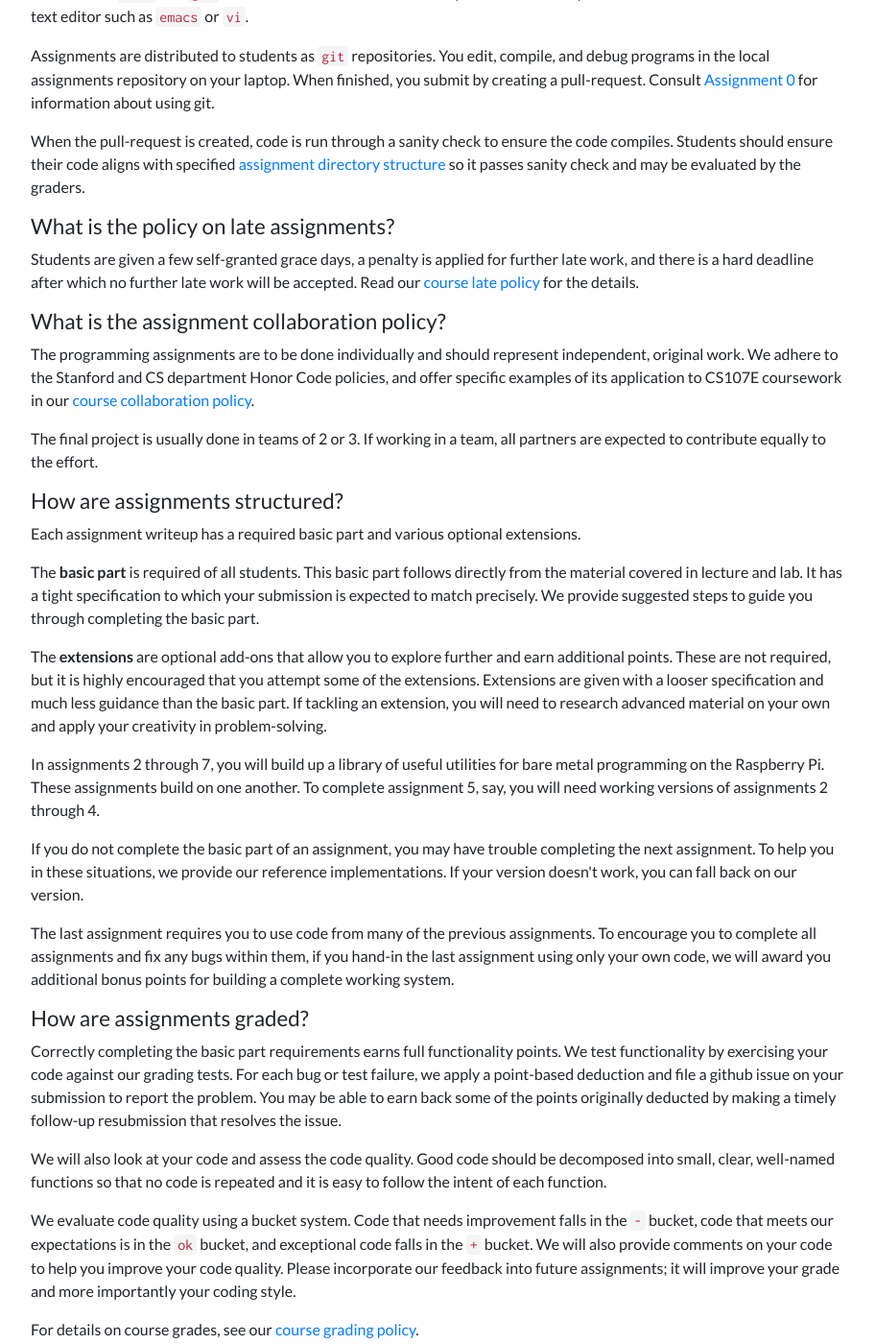
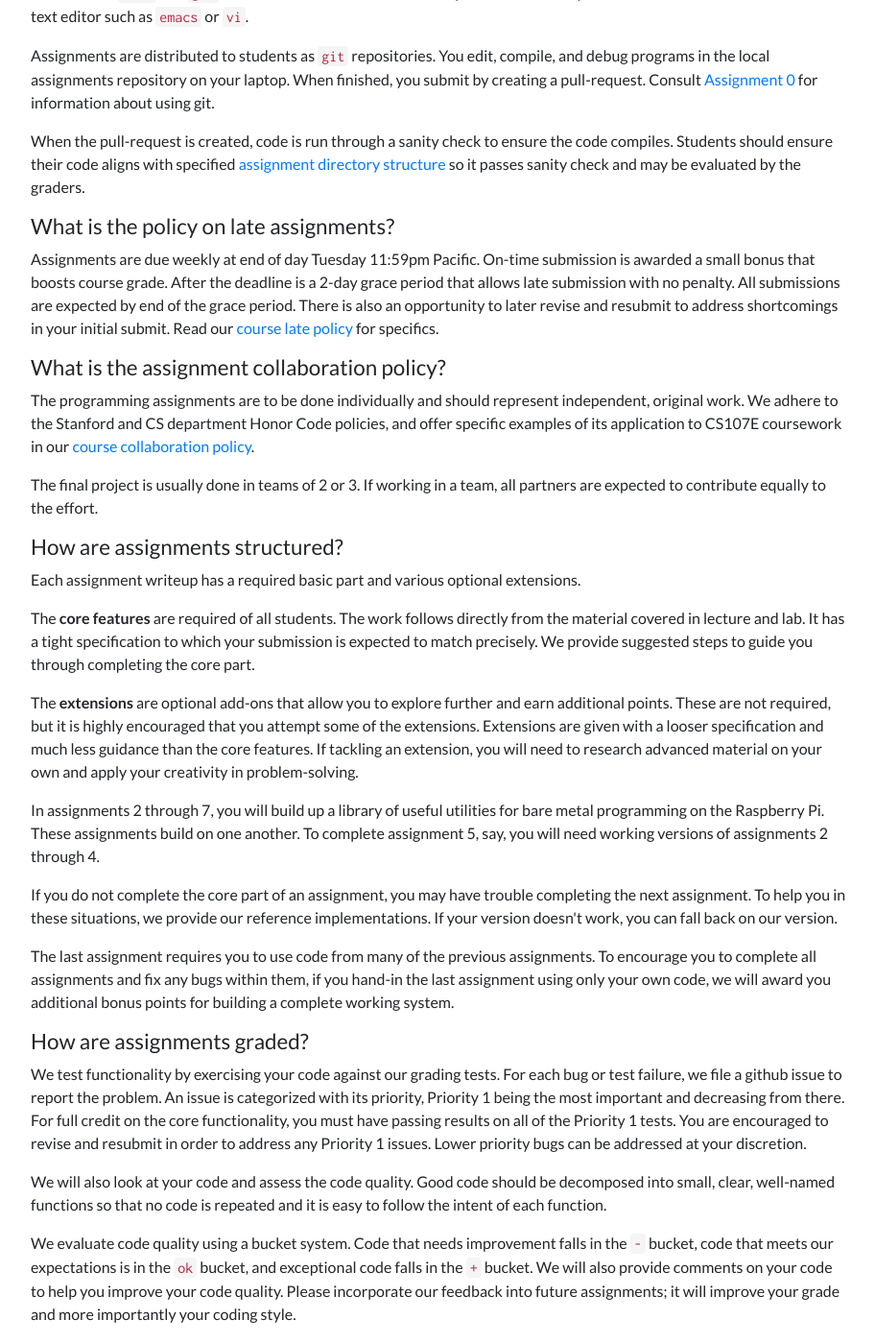
Before and after one commit to waitlamp/My_CS107e_Assignments, a Jekyll site: the page built from website/assignments.md, in a window 1280 px wide and 1400 px high, scrolled down 1029 px. Shown: the whole window at 96% size, without its empty margins (123-1035 px from the left). Built offline with Jekyll 4.4.1, drawn with Linux system fonts in a browser that asks for light colours; nearby versions of some CDN libraries.

Commit message:
update wording on course policies to match commit b3738fe516950a2d09da9de3755449dbf076f80e Author: Julie Zelenski <zelenski@cs.stanford.edu> Date:   Tue Jan 12 23:43:01 2021 -0800
    update wording on course policies to match

```diff
--- a/website/assignments.md
+++ b/website/assignments.md
@@ -50,10 +50,8 @@ passes sanity check and may be evaluated by the graders.
 
 ### What is the policy on late assignments?
 
-Students are given a few self-granted grace days, a penalty is applied for
-further late work, and there is a hard deadline after which no further late
-work will be accepted. Read our [course late policy](/policies/#late-policy)
-for the details.
+Assignments are due weekly at end of day Tuesday 11:59pm Pacific. On-time submission is awarded a small bonus that boosts course grade. After the deadline is a 2-day grace period that allows late submission with no penalty. All submissions are expected by end of the grace period. There is also an opportunity to later revise and resubmit to address shortcomings in your initial submit.  Read our [course late policy](/policies/#late-policy)
+for specifics.
 
 ### What is the assignment collaboration policy?
 
@@ -68,13 +66,13 @@ The final project is usually done in teams of 2 or 3. If working in a team, all
 ### How are assignments structured?
 Each assignment writeup has a required basic part and various optional extensions.
 
-The __basic part__ is required of all students. This basic part follows directly from the material covered in lecture and lab. It has a tight specification to which your submission is expected to match precisely. We provide suggested steps to guide you through completing the basic part.
+The __core features__ are required of all students. The work follows directly from the material covered in lecture and lab. It has a tight specification to which your submission is expected to match precisely. We provide suggested steps to guide you through completing the core part.
 
-The __extensions__ are optional add-ons that allow you to explore further and earn additional points. These are not required, but it is highly encouraged that you attempt some of the extensions. Extensions are given with a looser specification and much less guidance than the basic part. If tackling an extension, you will need to research advanced material on your own and apply your creativity in problem-solving.
+The __extensions__ are optional add-ons that allow you to explore further and earn additional points. These are not required, but it is highly encouraged that you attempt some of the extensions. Extensions are given with a looser specification and much less guidance than the core features. If tackling an extension, you will need to research advanced material on your own and apply your creativity in problem-solving.
 
 In assignments 2 through 7, you will build up a library of useful utilities for bare metal programming on the Raspberry Pi.  These assignments build on one another. To complete assignment 5, say, you will need working versions of assignments 2 through 4.
 
-If you do not complete the basic part of an assignment,
+If you do not complete the core part of an assignment,
 you may have trouble completing the next assignment.
 To help you in these situations, we provide our
 reference implementations.
@@ -88,7 +86,7 @@ if you hand-in the last assignment using only your own code,
 we will award you additional bonus points for building a complete working system.
 
 ### How are assignments graded?
-Correctly completing the basic part requirements earns full functionality points. We test functionality by exercising your code against our grading tests.  For each bug or test failure, we apply a point-based deduction and file a github issue on your submission to report the problem. You may be able to earn back some of the points originally deducted by making a timely follow-up resubmission that resolves the issue.
+We test functionality by exercising your code against our grading tests. For each bug or test failure, we file a github issue to report the problem. An issue is categorized with its priority, Priority 1 being the most important and decreasing from there.  For full credit on the core functionality, you must have passing results on all of the Priority 1 tests. You are encouraged to revise and resubmit in order to address any Priority 1 issues.  Lower priority bugs can be addressed at your discretion.
 
 We will also look at your code and assess the code quality.
 Good code should be decomposed into small, clear, well-named functions so that
```
Also changed, not shown: website/policies.md (+1 -1 lines).
